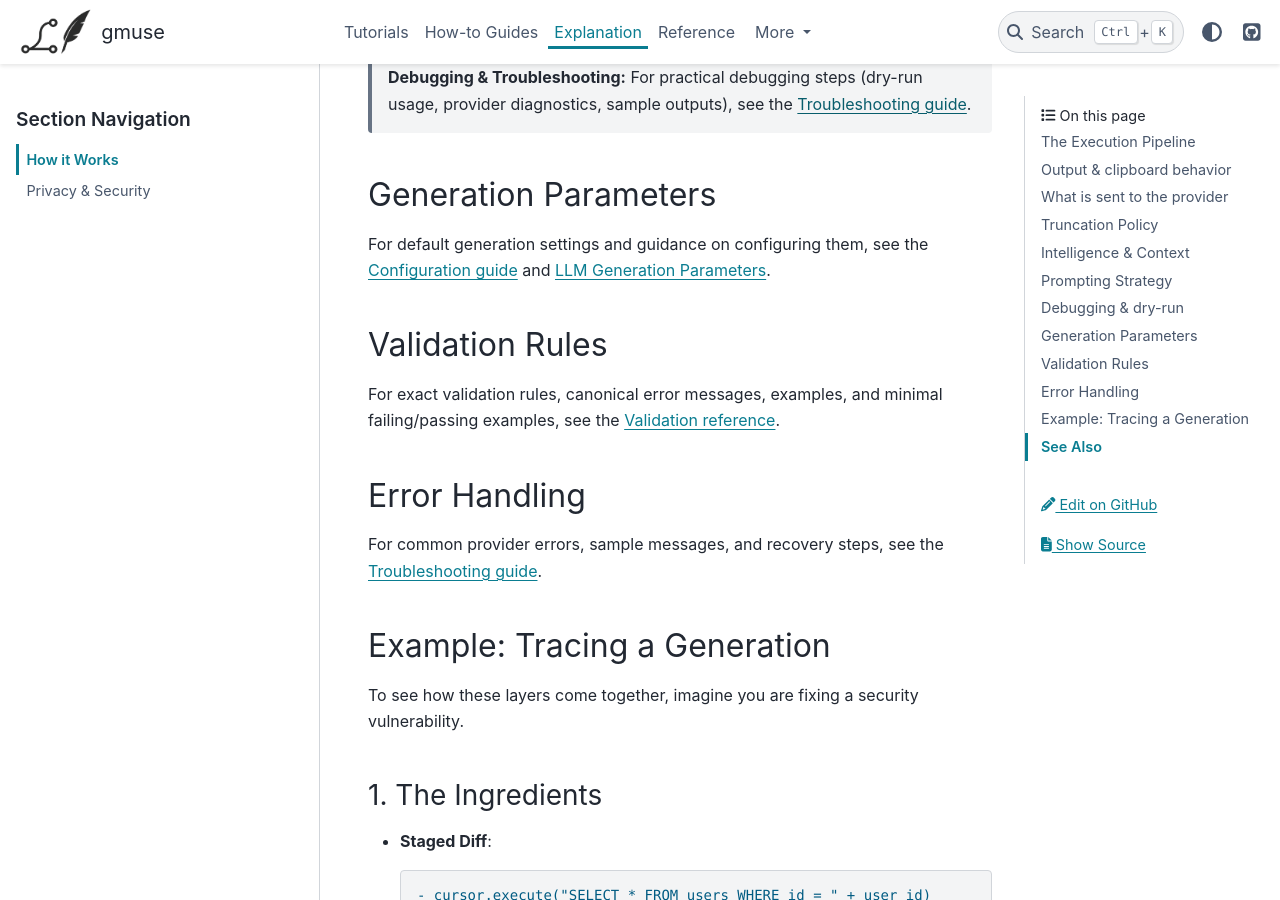
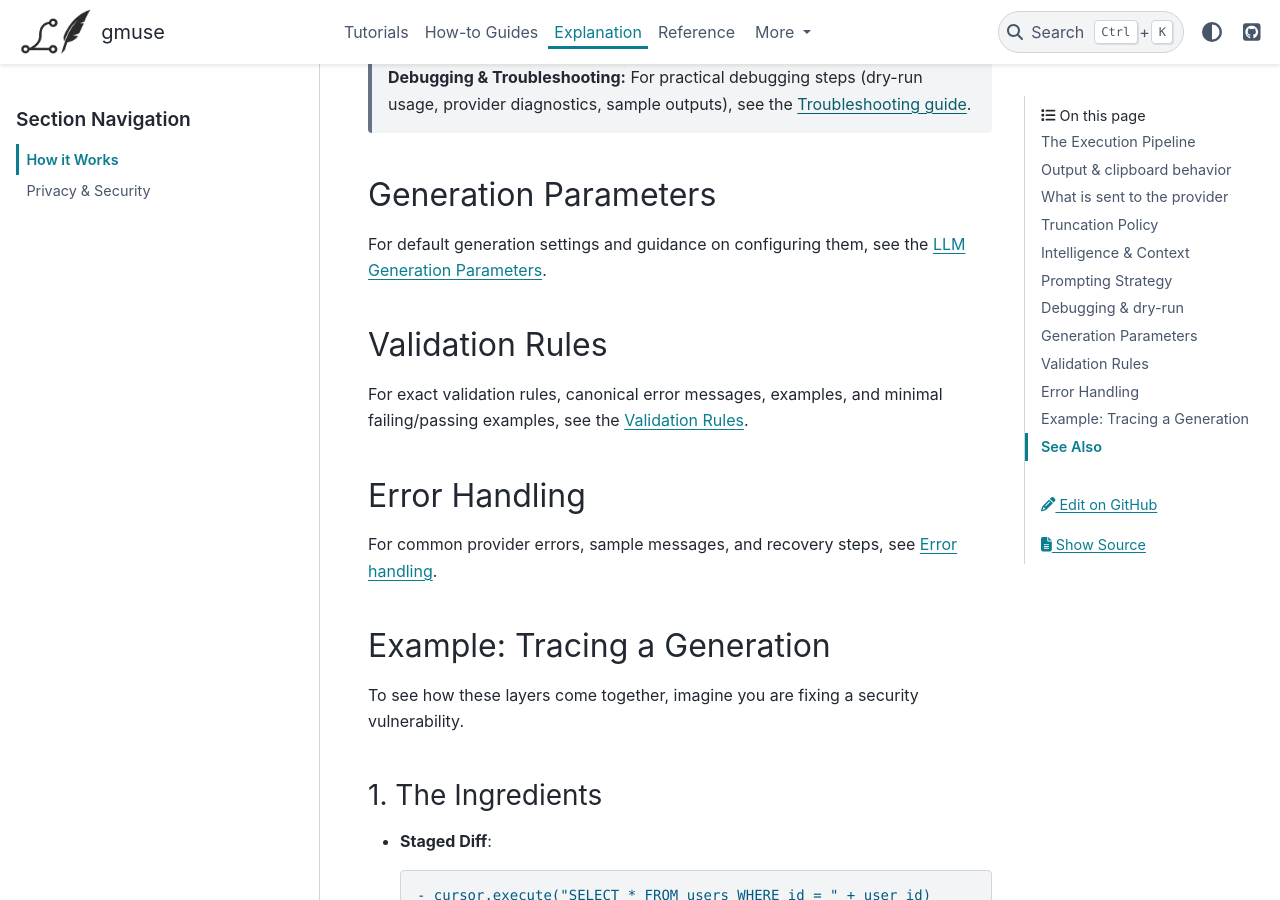
Before and after one commit to rvforest/gmuse, a Sphinx documentation site: the page built from docs/source/explanation/how_it_works.md, in a window 1280 px wide and 900 px high, scrolled down 3841 px. Built offline with Sphinx 7.4.7 and the PyData theme 0.15.4, drawn with Linux system fonts in a browser that asks for light colours; pages that are not in the unit, such as notebooks, are missing from menus; some of the changed text lies outside the part shown.

```diff
--- a/docs/source/conf.py
+++ b/docs/source/conf.py
@@ -48,6 +48,8 @@ source_suffix = {
     ".md": "markdown",
 }
 
+myst_heading_anchors = 3
+
 # -- Options for HTML output -------------------------------------------------
 # https://www.sphinx-doc.org/en/master/usage/configuration.html#options-for-html-output
 
--- a/docs/source/explanation/how_it_works.md
+++ b/docs/source/explanation/how_it_works.md
@@ -86,15 +86,15 @@ Depending on your chosen format, a specific task template is appended to the pro
 
 ## Generation Parameters
 
-For default generation settings and guidance on configuring them, see the [Configuration guide](../how_to/configuration.md) and [LLM Generation Parameters](../reference/configuration.md).
+For default generation settings and guidance on configuring them, see the [](../reference/configuration.md#llm-generation-parameters).
 
 ## Validation Rules
 
-For exact validation rules, canonical error messages, examples, and minimal failing/passing examples, see the [Validation reference](../reference/validation.md).
+For exact validation rules, canonical error messages, examples, and minimal failing/passing examples, see the [](../reference/validation.md).
 
 ## Error Handling
 
-For common provider errors, sample messages, and recovery steps, see the [Troubleshooting guide](../how_to/troubleshooting.md).
+For common provider errors, sample messages, and recovery steps, see [](../how_to/troubleshooting.md#error-handling).
 
 ## Example: Tracing a Generation
 
```
Also changed, not shown: other parts of docs/source/explanation/how_it_works.md (+1 -1 lines), docs/source/how_to/troubleshooting.md (+1 -1 lines), docs/source/reference/configuration.md (+2 -2 lines), docs/source/reference/validation.md (+1 -1 lines), docs/source/tutorials/quickstart.md (+1 -1 lines).
